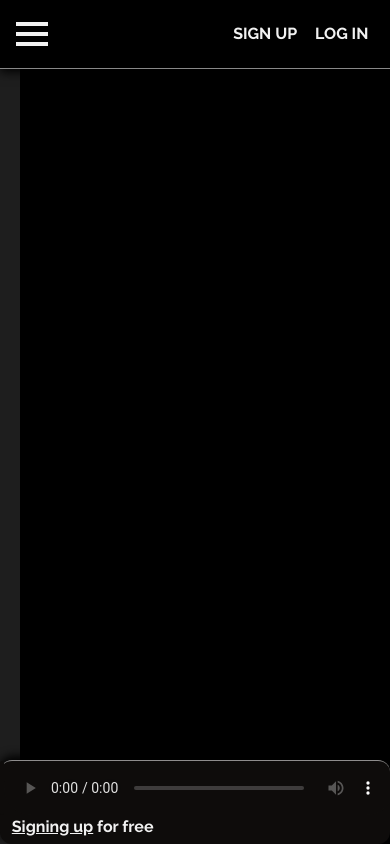
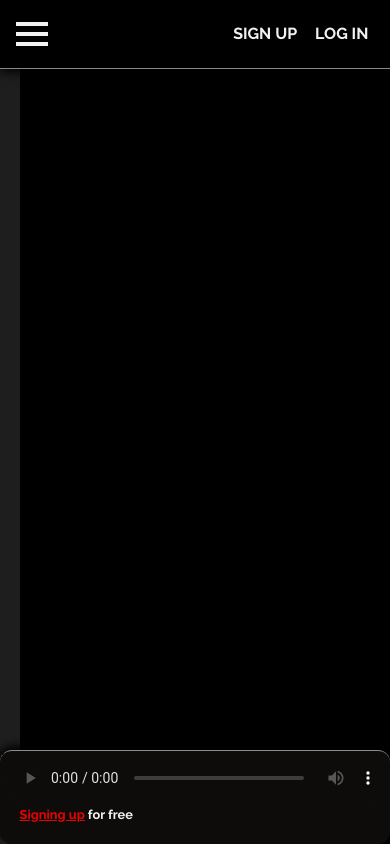
Before and after one commit to UnlikelyBuddy1/Kset-uc3m-project, a plain HTML site: page Kset.html in a window 390 px wide. Drawn offline with Linux system fonts and the light colour scheme; no server answers.

Commit message:
re done some of the stuff that got erased

```diff
--- a/Kset.css
+++ b/Kset.css
@@ -38,6 +38,7 @@
 }
 .bottom{
     margin-bottom: 1vh;
+    width: calc(100vw -66px);
     display: flex;
     flex-direction: column;
 }
@@ -48,6 +49,8 @@
 }
 .miniCover{
     height: 50px;
+    height: 100%;
+    max-height: 62px;
     border: solid;
     border-width: 2px;
     border-color: #0E0C0B;
@@ -59,7 +62,7 @@
     border-radius: 12px;
     bottom: 0px;
     width: 100%;
-    max-width: 755px;
+    max-width: 800px;
     margin-left: auto;
     margin-right: auto;
     display: flex;
@@ -150,6 +153,16 @@ body{
 }
 .signup-banner{
     margin-left: 1vw;
+    margin-left: auto;
+    margin-right: auto;
+    font-size: 0.8rem;
+    text-overflow: ellipsis;
+    overflow: hidden;
+    white-space: nowrap;
+    height: 1.8rem;
+}
+.accent-color{
+    color: #ee0000;
 }
 .icon {
     margin-left: auto;
@@ -273,8 +286,8 @@ body{
 }
 
 .track{
-    width: 15%;
-    padding: 0.43%;
+    width: 12.6%;
+    padding: 0.44%;
     margin: 0.4%;
     box-shadow: 3px 3px 10px #000;
     border-radius: 8%;
@@ -322,14 +335,14 @@ body{
 }
 @media screen and (max-width:1408px){
     .track{
-        width: 18%;
-        padding: 0.5%;
-        margin: 0.5%;
+        width: 15%;
+        padding: 0.43%;
+        margin: 0.4%;
     }
 }
 @media screen and (max-width:1024px) {
     .track{
-        width: 23%;
+        width: 18%;
         padding: 0.5%;
         margin: 0.5%;
     }
@@ -371,12 +384,22 @@ body{
     .menu-logo{
         display: block;
     }
+    .signup-banner{
+        margin-left: 2vw;
+
+    }
 }
 @media screen and (max-width:768px) {
     .track{
+        width: 23%;
+        padding: 0.5%;
+        margin: 0.5%;
+    }
+}
+@media screen and (max-width:460px) {
+    .track{
         width: 31%;
         padding: 0.6%;
-        margin: 0.5%;
     }
 }
 ::-webkit-scrollbar {
```
